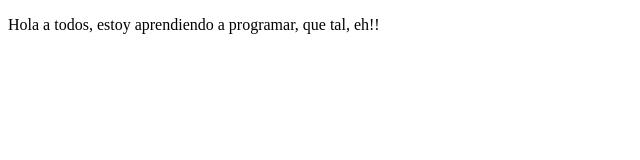
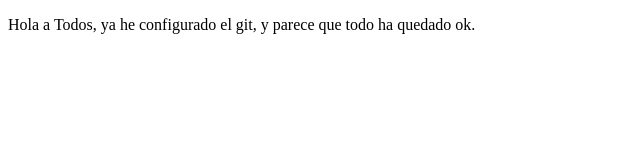
Before and after one commit to Moralita/proyectoDemoCursoPrework, a plain HTML site: page index.html in a window 1280 px wide. Shown: the whole page, without its empty margins (0-640 px from the left). Drawn offline with Linux system fonts and the light colour scheme.

```diff
--- a/index.html
+++ b/index.html
@@ -8,7 +8,7 @@
 </head>
 <body>
     <p>
-        Hola a todos, estoy aprendiendo a programar, que tal, eh!!
+        Hola a Todos, ya he configurado el git, y parece que todo ha quedado ok.
     </p>
 </body>
 </html>
```
